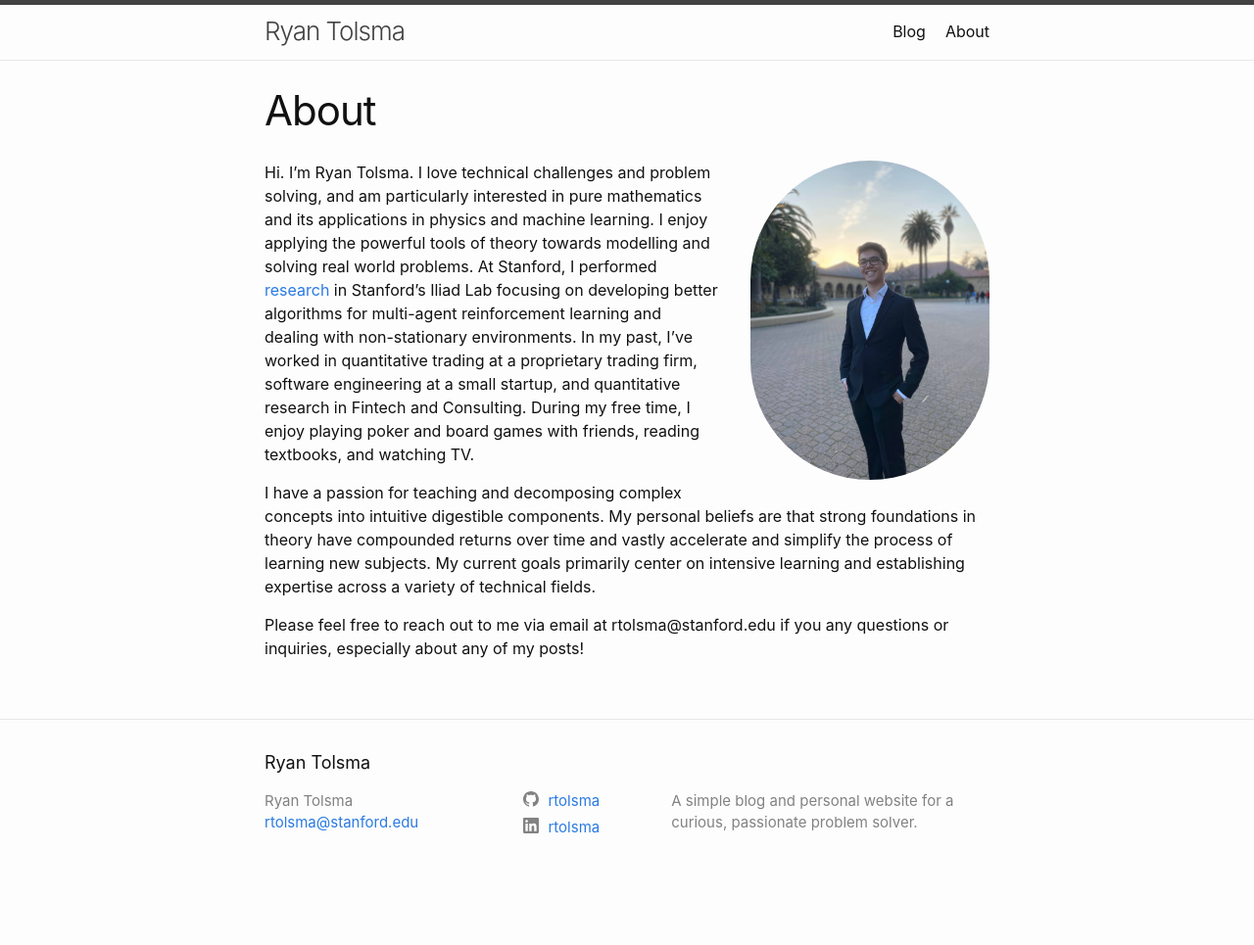
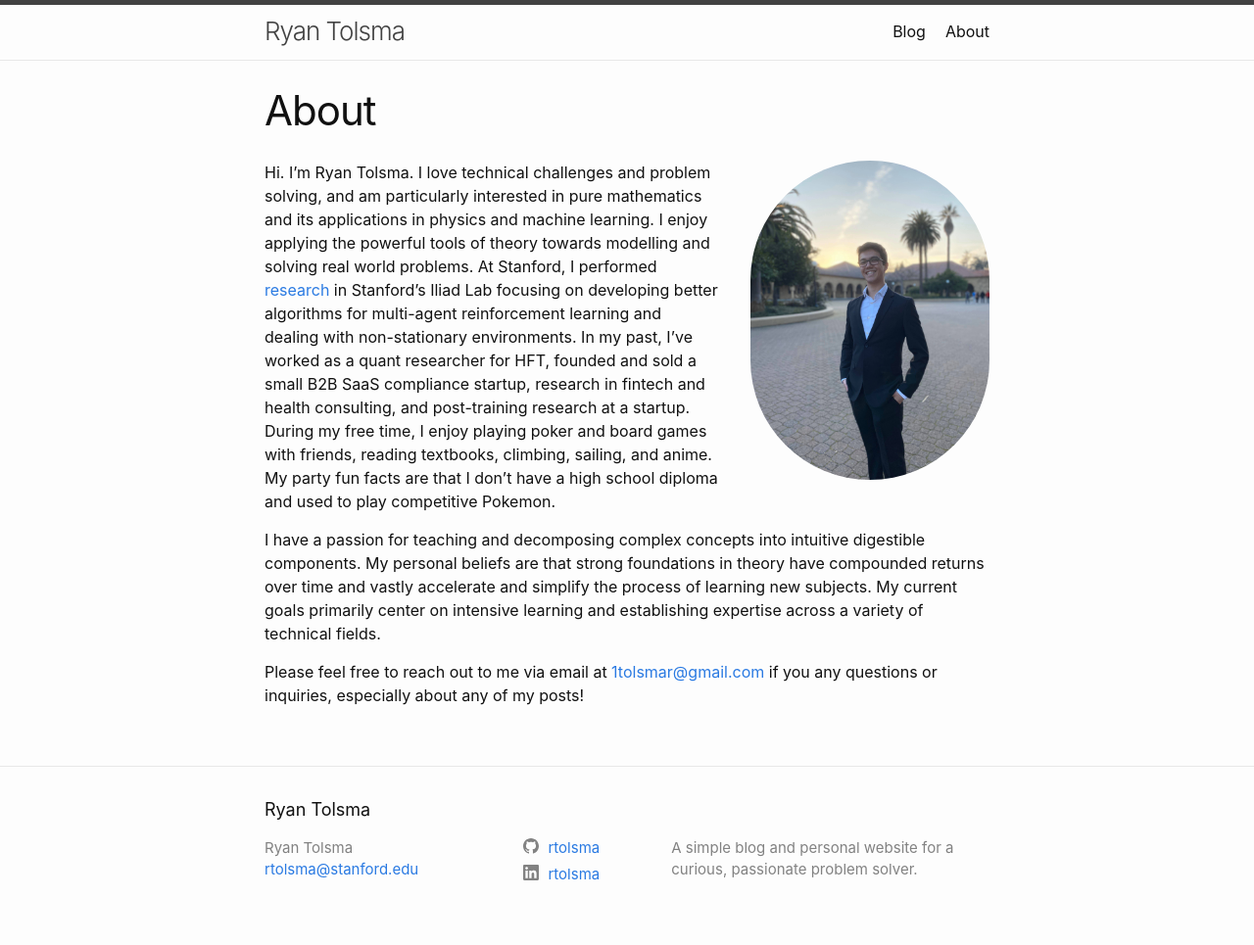
Before and after one commit to rtolsma/rtolsma.github.io, a Jekyll site: the page built from about.markdown, in a window 1280 px wide. Shown: the whole page at 98% size. Built offline with Jekyll 4.4.1, drawn with Linux system fonts in a browser that asks for light colours; before the commit the page ends 917 px from its top, so only the background shows below that.

```diff
--- a/about.markdown
+++ b/about.markdown
@@ -5,16 +5,13 @@ permalink: /about/
 ---
 ![profile_pic]({{site.base_url}}/assets/profile_pic.jpg){:style="float: right; max-width: 33%; margin: 0 0 1em 2em; border-radius: 999px"}
 
-
 Hi. I'm Ryan Tolsma. I love technical challenges and problem solving, and am particularly
 interested in pure mathematics and its applications in physics and machine learning. I enjoy applying the powerful tools of theory towards modelling and solving
 real world problems. At Stanford, I performed [research](https://sites.google.com/view/latent-strategies) in Stanford's Iliad Lab focusing on developing better
-algorithms for multi-agent reinforcement learning and dealing with non-stationary environments. In my past, I've worked in quantitative trading
-at a proprietary trading firm, software engineering at a small startup, and quantitative research in Fintech and Consulting. During my free time, I enjoy playing poker
-and board games with friends, reading textbooks, and watching TV.
+algorithms for multi-agent reinforcement learning and dealing with non-stationary environments. In my past, I've worked as a quant researcher for HFT, founded and sold a small B2B SaaS compliance startup, research in fintech and health consulting, and post-training research at a startup. During my free time, I enjoy playing poker
+and board games with friends, reading textbooks, climbing, sailing, and anime. My party fun facts are that I don't have a high school diploma and used to play competitive Pokemon.
 
 I have a passion for teaching and decomposing complex concepts into intuitive digestible components. My personal beliefs are that
 strong foundations in theory have compounded returns over time and vastly accelerate and simplify the process of learning new subjects. My current goals primarily center on intensive learning and establishing expertise across a variety of technical fields.
 
-
-Please feel free to reach out to me via email at rtolsma@stanford.edu if you any questions or inquiries, especially about any of my posts!
+Please feel free to reach out to me via email at <1tolsmar@gmail.com> if you any questions or inquiries, especially about any of my posts!
```
Also changed, not shown: _posts/2024-06-14-topological-voting.markdown (added, +55 -0 lines), Gemfile.lock.
